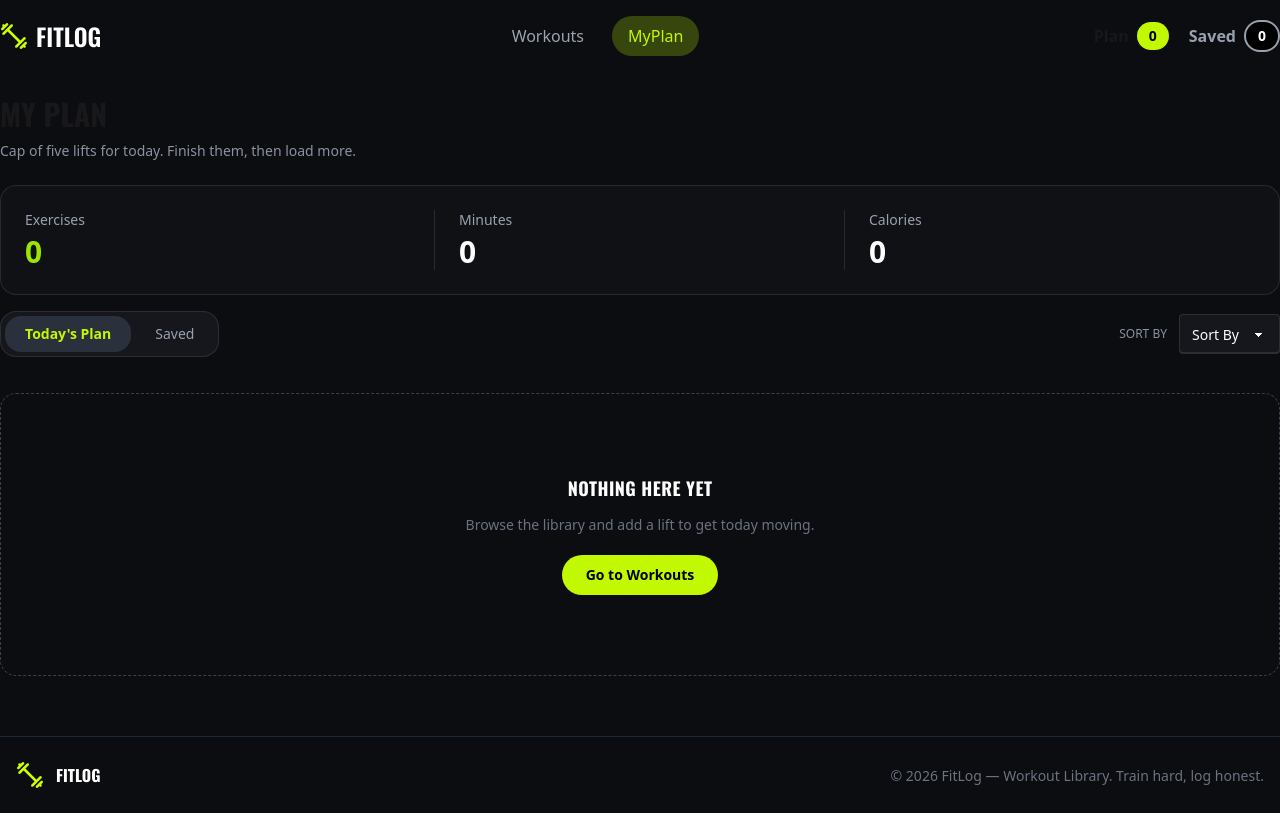
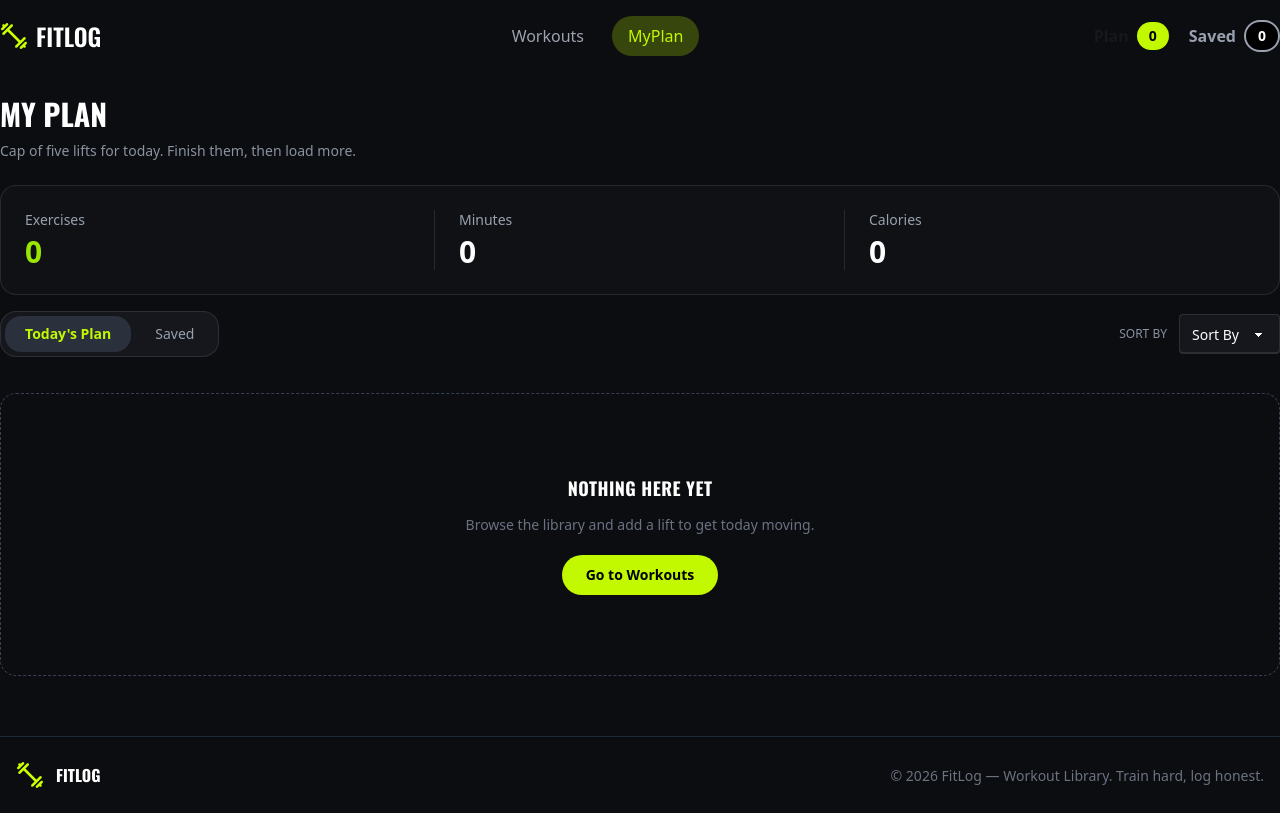
Before and after one commit to talukder123/ph-assignment-06-fitLog, a Next.js app: page /my-plan in a window 1280 px wide. Built offline with nearby package versions, Linux system fonts and the light colour scheme.

Commit message:
MY PLAN text color updated

```diff
--- a/src/app/my-plan/page.tsx
+++ b/src/app/my-plan/page.tsx
@@ -68,7 +68,7 @@ const MyPlanPage = () => {
 
             <div>
                 <div className='my-6'>
-                    <h2 className={`${oswald.className} uppercase text-3xl font-bold`}>My Plan</h2>
+                    <h2 className={`${oswald.className} uppercase text-white text-3xl font-bold`}>My Plan</h2>
                     <p className='text-[14px] mt-2 text-[#8A92A0]'>Cap of five lifts for today. Finish them, then load more.</p>
                 </div>
 
```
